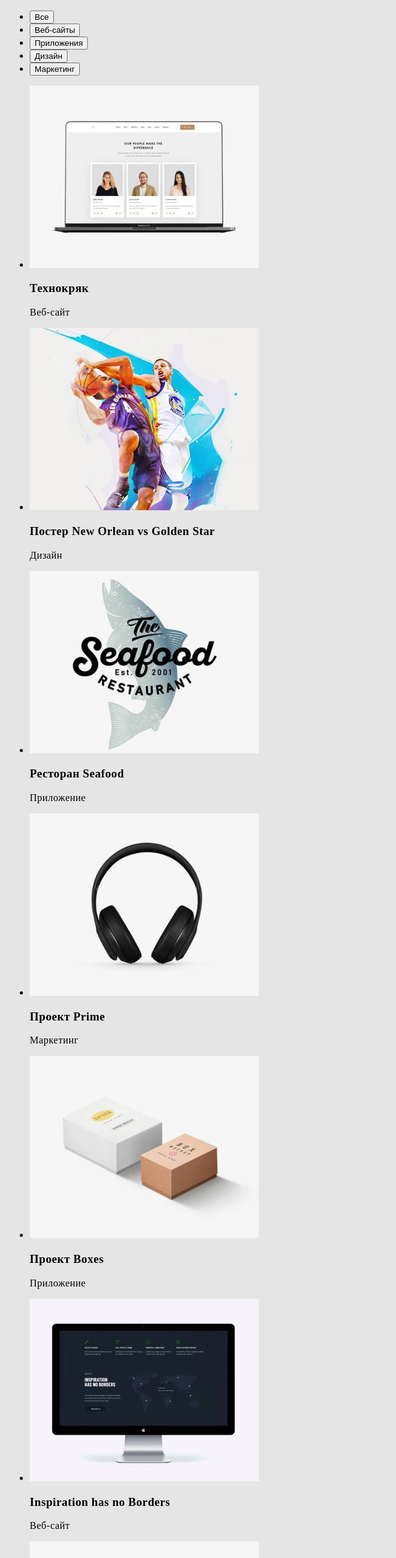
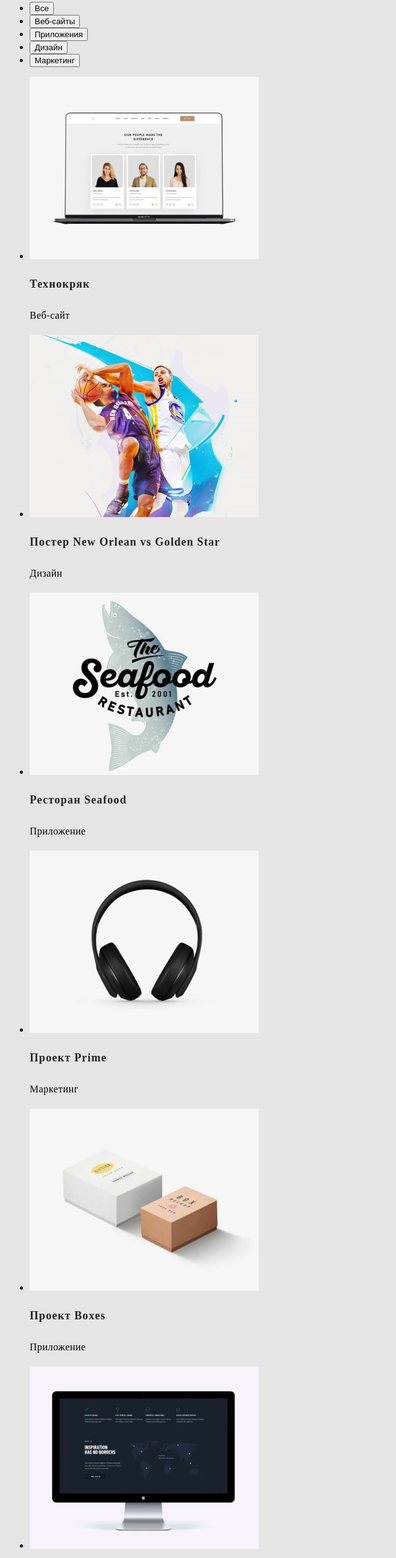
Before and after one commit to HordiienkoOlha/goit-markup-hw-02, a plain HTML site: page portfolio.html in a window 1280 px wide. Shown: the part 271-2784 px from the top of the page at 62% size, without its empty margins (0-640 px from the left). Drawn offline with Linux system fonts and the light colour scheme.

```diff
--- a/css/styles.css
+++ b/css/styles.css
@@ -120,3 +120,16 @@ footer {
     font-size: 14px;
     line-height: 1.71;
 }
+/* second page*/
+.title-page-two {
+    color: var(--title-text-color);
+    font-weight: 700;
+    font-size: 18px;
+    line-height: 2;
+    letter-spacing: 0.06em;
+}
+.description-page-two {
+    font-weight: normal;
+    font-size: 16px;
+    line-height: 1.88;
+}
--- a/portfolio.html
+++ b/portfolio.html
@@ -13,15 +13,15 @@
 </head>
 <body>
     <header>
-        <nav>
+        <nav class="site-nav">
             <a class="webstudio" lang="en" href=""><span class="accent">Web</span>Studio</a>
             <ul>
                 <li><a href="./index.html">Студия</a></li>
-                <li><a class="site-nav-blue" href="./portfolio.html">Портфолио</a></li>
+                <li class="accent"><a href="./portfolio.html">Портфолио</a></li>
                 <li><a href="">Контакты</a></li>
             </ul>
         </nav>
-        <ul>
+        <ul class="header-mail">
             <li><a lang="en" href="mailto:info@devstudio.com">info@devstudio.com</a></li>
             <li><a href="tel:+380991111111">+38 096 111 11 11</a></li>
         </ul>
@@ -39,48 +39,48 @@
     <ul>
         <li>
             <img src="./images/page21-min.jpg" alt="Технокряк" width="370" height="294"/>
-            <h3>Технокряк</h3>
-            <p>Веб-сайт</p>
+            <h3 class="title-page-two">Технокряк</h3>
+            <p class="description-page-two">Веб-сайт</p>
         </li>
         <li>
             <img src="./images/page22-min.jpg" alt="Постер New Orlean vs Golden Star" width="370" height="294"/>
-            <h3>Постер New Orlean vs Golden Star</h3>
-            <p>Дизайн</p>
+            <h3 class="title-page-two">Постер New Orlean vs Golden Star</h3>
+            <p class="description-page-two">Дизайн</p>
         </li>
         <li>
             <img src="./images/page23-min.jpg" alt="Ресторан Seafood" width="370" height="294"/>
-            <h3>Ресторан Seafood</h3>
-            <p>Приложение</p>
+            <h3 class="title-page-two">Ресторан Seafood</h3>
+            <p class="description-page-two">Приложение</p>
         </li>
         <li>
             <img src="./images/page24-min.jpg" alt="Проект Prime" width="370" height="294"/>
-            <h3>Проект Prime</h3>
-            <p>Маркетинг</p>
+            <h3 class="title-page-two">Проект Prime</h3>
+            <p class="description-page-two">Маркетинг</p>
         </li>
         <li>
             <img src="./images/page25-min.jpg" alt="Проект Boxes" width="370" height="294"/>
-            <h3>Проект Boxes</h3>
-            <p>Приложение</p>
+            <h3 class="title-page-two">Проект Boxes</h3>
+            <p class="description-page-two">Приложение</p>
         </li>
         <li>
             <img src="./images/page26-min.jpg" alt="Inspiration has no Borders" width="370" height="294"/>
-            <h3>Inspiration has no Borders</h3>
-            <p>Веб-сайт</p>
+            <h3 class="title-page-two">Inspiration has no Borders</h3>
+            <p class="description-page-two">Веб-сайт</p>
         </li>
         <li>
             <img src="./images/page27-min.jpg" alt="Издание Limited Edition" width="370" height="294"/>
-            <h3>Издание Limited Edition</h3>
-            <p>Дизайн</p>
+            <h3 class="title-page-two">Издание Limited Edition</h3>
+            <p class="description-page-two">Дизайн</p>
         </li>
         <li>
             <img src="./images/page28-min.jpg" alt="Проект LAB" width="370" height="294"/>
-            <h3>Проект LAB</h3>
-            <p>Маркетинг</p>
+            <h3 class="title-page-two">Проект LAB</h3>
+            <p class="description-page-two">Маркетинг</p>
         </li>
         <li>
             <img src="./images/page29-min.jpg" alt="Growing Business" width="370" height="294"/>
-            <h3>Growing Business</h3>
-            <p>Приложение</p>
+            <h3 class="title-page-two">Growing Business</h3>
+            <p class="description-page-two">Приложение</p>
         </li>
     </ul>
 </main>
@@ -95,5 +95,4 @@
         </address>
     </footer>
     </body>
-
     </html>
```
